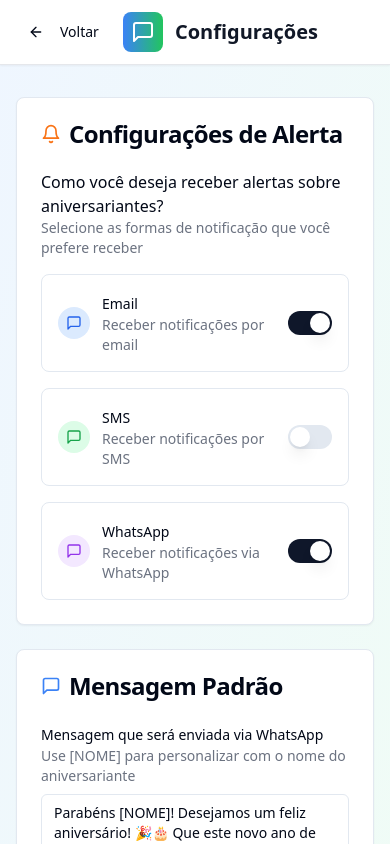
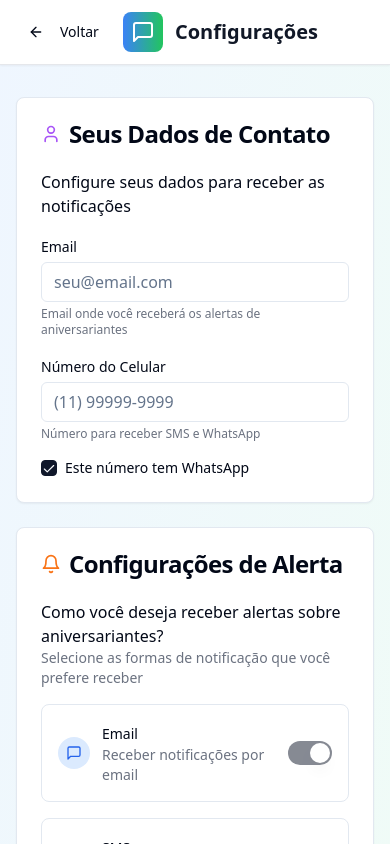
Before and after one commit to JuulioC/aromana-dashboard, a React (Vite) app: page /configuracoes in a window 390 px wide. Shown: the top 844 px of the page. Built offline with nearby package versions, Linux system fonts and the light colour scheme.

Commit message:
Add user data input fields
Add fields for email, phone number, and WhatsApp availability to the configuration page.

```diff
--- a/src/hooks/useConfiguracoes.ts
+++ b/src/hooks/useConfiguracoes.ts
@@ -1,4 +1,3 @@
-
 import { useState, useEffect } from 'react';
 
 export interface Configuracoes {
@@ -7,6 +6,10 @@ export interface Configuracoes {
   alertaEmail: boolean;
   alertaSms: boolean;
   alertaWhatsApp: boolean;
+  // Dados do usuário para receber alertas
+  emailUsuario: string;
+  celularUsuario: string;
+  temWhatsApp: boolean;
 }
 
 // Configurações padrão
@@ -15,7 +18,10 @@ const configuracoesDefault: Configuracoes = {
   urlImagem: "",
   alertaEmail: true,
   alertaSms: false,
-  alertaWhatsApp: true
+  alertaWhatsApp: true,
+  emailUsuario: "",
+  celularUsuario: "",
+  temWhatsApp: true
 };
 
 export const useConfiguracoes = () => {
--- a/src/pages/Configuracoes.tsx
+++ b/src/pages/Configuracoes.tsx
@@ -1,12 +1,14 @@
 
 import React, { useState, useEffect } from 'react';
-import { ArrowLeft, Save, MessageSquare, Upload, Image as ImageIcon, Bell } from 'lucide-react';
+import { ArrowLeft, Save, MessageSquare, Upload, Image as ImageIcon, Bell, User } from 'lucide-react';
 import { Link } from 'react-router-dom';
 import { Button } from '@/components/ui/button';
 import { Card, CardContent, CardHeader, CardTitle } from '@/components/ui/card';
 import { Textarea } from '@/components/ui/textarea';
 import { Label } from '@/components/ui/label';
+import { Input } from '@/components/ui/input';
 import { Switch } from '@/components/ui/switch';
+import { Checkbox } from '@/components/ui/checkbox';
 import { useConfiguracoes } from '@/hooks/useConfiguracoes';
 import { toast } from '@/hooks/use-toast';
 
@@ -19,6 +21,9 @@ const Configuracoes = () => {
   const [alertaEmail, setAlertaEmail] = useState(true);
   const [alertaSms, setAlertaSms] = useState(false);
   const [alertaWhatsApp, setAlertaWhatsApp] = useState(true);
+  const [emailUsuario, setEmailUsuario] = useState('');
+  const [celularUsuario, setCelularUsuario] = useState('');
+  const [temWhatsApp, setTemWhatsApp] = useState(true);
 
   useEffect(() => {
     if (configuracoes) {
@@ -28,6 +33,9 @@ const Configuracoes = () => {
       setAlertaEmail(configuracoes.alertaEmail ?? true);
       setAlertaSms(configuracoes.alertaSms ?? false);
       setAlertaWhatsApp(configuracoes.alertaWhatsApp ?? true);
+      setEmailUsuario(configuracoes.emailUsuario || '');
+      setCelularUsuario(configuracoes.celularUsuario || '');
+      setTemWhatsApp(configuracoes.temWhatsApp ?? true);
     }
   }, [configuracoes]);
 
@@ -58,7 +66,10 @@ const Configuracoes = () => {
             urlImagem: novaUrlImagem,
             alertaEmail,
             alertaSms,
-            alertaWhatsApp
+            alertaWhatsApp,
+            emailUsuario,
+            celularUsuario,
+            temWhatsApp
           });
 
           toast({
@@ -73,7 +84,10 @@ const Configuracoes = () => {
           urlImagem,
           alertaEmail,
           alertaSms,
-          alertaWhatsApp
+          alertaWhatsApp,
+          emailUsuario,
+          celularUsuario,
+          temWhatsApp
         });
 
         toast({
@@ -114,6 +128,70 @@ const Configuracoes = () => {
 
       <main className="max-w-4xl mx-auto px-4 sm:px-6 lg:px-8 py-8">
         <div className="space-y-6">
+          {/* Dados do Usuário */}
+          <Card>
+            <CardHeader>
+              <CardTitle className="flex items-center space-x-2">
+                <User className="h-5 w-5 text-purple-500" />
+                <span>Seus Dados de Contato</span>
+              </CardTitle>
+            </CardHeader>
+            <CardContent className="space-y-6">
+              <div>
+                <Label className="text-base font-medium mb-4 block">
+                  Configure seus dados para receber as notificações
+                </Label>
+
+                <div className="space-y-4">
+                  <div>
+                    <Label htmlFor="email-usuario" className="text-sm font-medium">
+                      Email
+                    </Label>
+                    <Input
+                      id="email-usuario"
+                      type="email"
+                      placeholder="seu@email.com"
+                      value={emailUsuario}
+                      onChange={(e) => setEmailUsuario(e.target.value)}
+                      className="mt-1"
+                    />
+                    <p className="text-xs text-gray-500 mt-1">
+                      Email onde você receberá os alertas de aniversariantes
+                    </p>
+                  </div>
+
+                  <div>
+                    <Label htmlFor="celular-usuario" className="text-sm font-medium">
+                      Número do Celular
+                    </Label>
+                    <Input
+                      id="celular-usuario"
+                      type="tel"
+                      placeholder="(11) 99999-9999"
+                      value={celularUsuario}
+                      onChange={(e) => setCelularUsuario(e.target.value)}
+                      className="mt-1"
+                    />
+                    <p className="text-xs text-gray-500 mt-1">
+                      Número para receber SMS e WhatsApp
+                    </p>
+                  </div>
+
+                  <div className="flex items-center space-x-2">
+                    <Checkbox
+                      id="tem-whatsapp"
+                      checked={temWhatsApp}
+                      onCheckedChange={setTemWhatsApp}
+                    />
+                    <Label htmlFor="tem-whatsapp" className="text-sm font-medium">
+                      Este número tem WhatsApp
+                    </Label>
+                  </div>
+                </div>
+              </div>
+            </CardContent>
+          </Card>
+
           {/* Configurações de Alerta */}
           <Card>
             <CardHeader>
@@ -146,6 +224,7 @@ const Configuracoes = () => {
                       id="alerta-email"
                       checked={alertaEmail}
                       onCheckedChange={setAlertaEmail}
+                      disabled={!emailUsuario}
                     />
                   </div>
 
@@ -163,6 +242,7 @@ const Configuracoes = () => {
                       id="alerta-sms"
                       checked={alertaSms}
                       onCheckedChange={setAlertaSms}
+                      disabled={!celularUsuario}
                     />
                   </div>
 
@@ -180,9 +260,18 @@ const Configuracoes = () => {
                       id="alerta-whatsapp"
                       checked={alertaWhatsApp}
                       onCheckedChange={setAlertaWhatsApp}
+                      disabled={!celularUsuario || !temWhatsApp}
                     />
                   </div>
                 </div>
+
+                {(!emailUsuario || !celularUsuario) && (
+                  <div className="mt-4 p-3 bg-yellow-50 border border-yellow-200 rounded-lg">
+                    <p className="text-sm text-yellow-800">
+                      💡 Configure seus dados de contato acima para habilitar as opções de notificação
+                    </p>
+                  </div>
+                )}
               </div>
             </CardContent>
           </Card>
```
